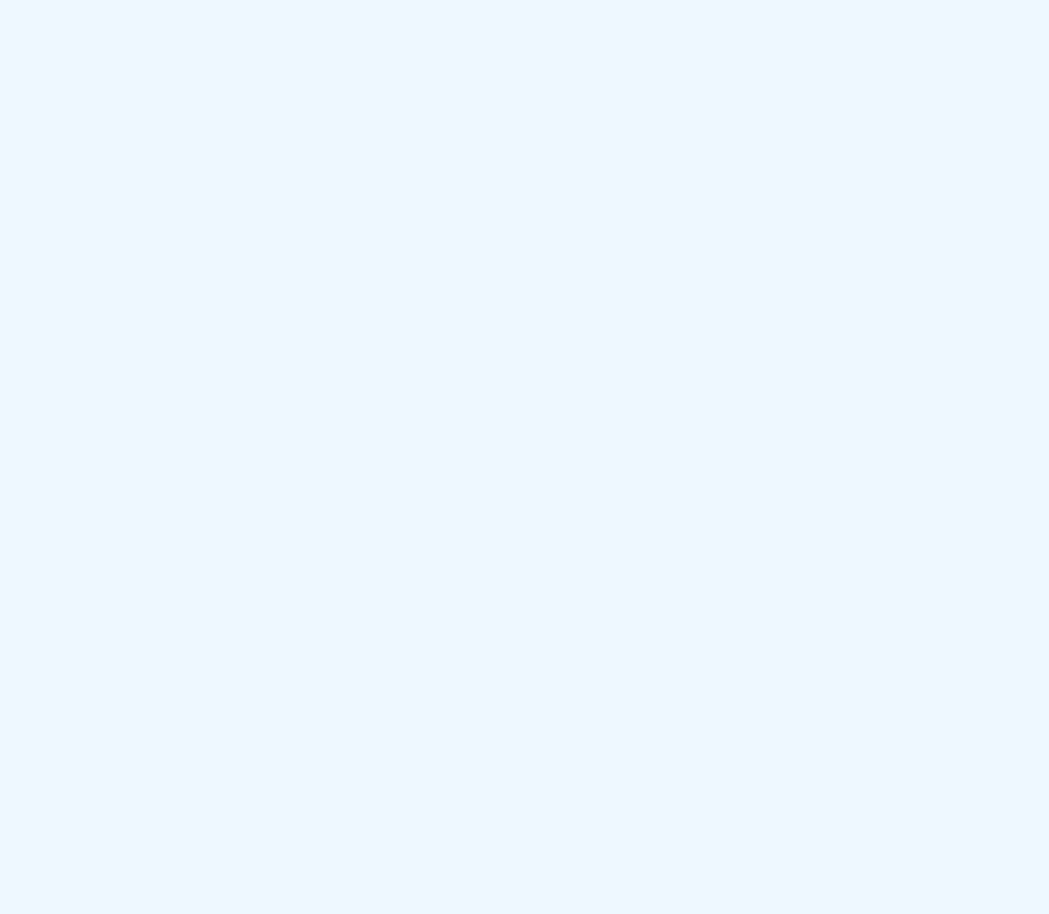
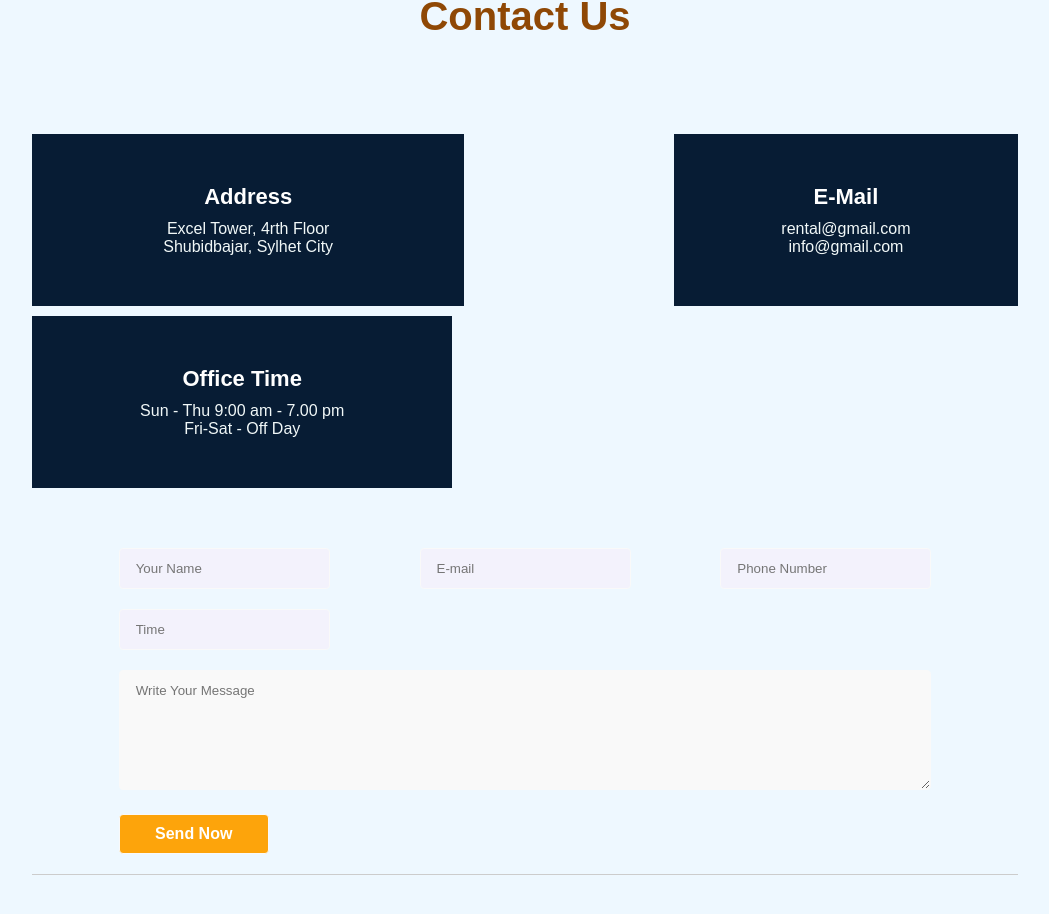
Before and after one commit to BushraAzmatHussain/find_home-client-side, a React (Create React App) app: page /contact in a window 1280 px wide. Shown: the part 1726-2640 px from the top of the page, without its empty margins (115-1164 px from the left). Before the commit the page ends 1701 px from the top, so only its background shows below. Built offline with nearby package versions, Linux system fonts and the light colour scheme; no server answers.

Commit message:
Contact section done

```diff
--- a/src/Components/Contact/Contact.css
+++ b/src/Components/Contact/Contact.css
@@ -0,0 +1,126 @@
+section {
+	/* padding: 40px; */
+	min-height: 100vh;
+	padding-left: 60px;
+	padding-right: 60px;
+
+	/* background-color: black; */
+	padding-top: 60px;
+	padding-bottom: 60px;
+}
+.padding-contact-text {
+	padding-bottom: 100px;
+}
+.contact-info {
+	display: inline-block;
+	width: 100%;
+	text-align: center;
+	margin-bottom: 10px;
+}
+/* .contact-info-icon {
+	margin-bottom: 15px;
+} */
+.contact-info-item {
+	background: #071c34;
+	/* padding: 30px 0px; */
+	padding: 50px;
+}
+.contact-page-sec .contact-page-form h2 {
+	color: #071c34;
+	text-transform: capitalize;
+	font-size: 22px;
+	font-weight: 700;
+}
+.contact-page-form .col-md-6.col-sm-6.col-xs-12 {
+	padding-left: 0;
+}
+.contact-page-form.contact-form input {
+	margin-bottom: 5px;
+}
+.contact-page-form.contact-form textarea {
+	height: 110px;
+}
+.contact-page-form.contact-form input[type='submit'] {
+	/* background: #1eb45c; */
+	width: 150px;
+	border-color: #aab3be;
+}
+/* .contact-info-icon i {
+	font-size: 48px;
+	color: #fda40b;
+} */
+.contact-info-text p {
+	margin-bottom: 0px;
+}
+.contact-info-text h2 {
+	color: #fff;
+	font-size: 22px;
+	text-transform: capitalize;
+	font-weight: 600;
+	margin-bottom: 10px;
+}
+.contact-info-text span {
+	color: #f1f8f8;
+	font-size: 16px;
+	font-weight: 300;
+	display: inline-block;
+	width: 100%;
+}
+
+.contact-page-form input {
+	background: #f3f2fc none repeat scroll 0 0;
+	/* background: transparent; */
+	border: 1px solid #f9f9f9;
+	margin-bottom: 20px;
+	padding: 12px 16px;
+	width: 100%;
+	border-radius: 4px;
+}
+
+.contact-page-form .message-input {
+	display: inline-block;
+	width: 100%;
+	padding-left: 0;
+}
+.single-input-field textarea {
+	background: #f9f9f9 none repeat scroll 0 0;
+	/* background: transparent; */
+	border: 1px solid #f9f9f9;
+	width: 100%;
+	height: 120px;
+	padding: 12px 16px;
+	border-radius: 4px;
+}
+.single-input-fieldsbtn input[type='submit'] {
+	background: #fda40b none repeat scroll 0 0;
+	color: #fff;
+	display: inline-block;
+	font-weight: 600;
+	padding: 10px 0;
+	text-transform: capitalize;
+	width: 150px;
+	margin-top: 20px;
+	font-size: 16px;
+}
+.single-input-fieldsbtn input[type='submit']:hover {
+	background: #071c34;
+	transition: all 0.4s ease-in-out 0s;
+	border-color: #071c34;
+}
+.single-input-field h4 {
+	color: #464646;
+	text-transform: capitalize;
+	font-size: 14px;
+}
+.contact-page-form {
+	display: inline-block;
+	width: 100%;
+	margin-top: 30px;
+}
+
+/* .contact-page-map {
+	margin-top: 36px;
+} */
+.contact-page-form form {
+	padding: 20px 15px 0;
+}
--- a/src/Components/Contact/Contact.js
+++ b/src/Components/Contact/Contact.js
@@ -1,10 +1,131 @@
 import React from 'react';
+import './Contact.css';
 
 const Contact = () => {
 	return (
-		<div>
-			<h1>Contact</h1>
-		</div>
+		<section class='contact-page-sec'>
+			<h1 className='text-center padding-contact-text font-bold drop-shadow-2xl rainbow-text'>
+				Contact Us
+			</h1>
+			<div class=''>
+				<div class='row'>
+					<div class='col-md-4'>
+						<div class='contact-info'>
+							<div class='contact-info-item'>
+								{/* <div class='contact-info-icon'>
+									<FaFacebook className=''></FaFacebook>
+								</div> */}
+								<div class='contact-info-text'>
+									<h2>Address</h2>
+									<span>Excel Tower, 4rth Floor</span>
+									<span>Shubidbajar, Sylhet City</span>
+								</div>
+							</div>
+						</div>
+					</div>
+					<div class='col-md-4'>
+						<div class='contact-info'>
+							<div class='contact-info-item'>
+								{/* <div class='contact-info-icon'>
+
+								</div> */}
+								<div class='contact-info-text'>
+									<h2>E-mail</h2>
+									<span>rental@gmail.com</span>
+									<span>info@gmail.com</span>
+								</div>
+							</div>
+						</div>
+					</div>
+					<div class='col-md-4'>
+						<div class='contact-info'>
+							<div class='contact-info-item'>
+								{/* <div class='contact-info-icon'>
+
+								</div> */}
+								<div class='contact-info-text'>
+									<h2>office time</h2>
+									<span>Sun - Thu 9:00 am - 7.00 pm</span>
+									<span>Fri-Sat - Off Day</span>
+								</div>
+							</div>
+						</div>
+					</div>
+				</div>
+				<div class='row'>
+					<div class='col-md-8'>
+						<div class='contact-page-form' method='post'>
+							{/* <h2>Get in Touch</h2> */}
+							<form action='' method='post'>
+								<div class='row'>
+									<div class='col-md-6 col-sm-6 col-xs-12'>
+										<div class='single-input-field'>
+											<input
+												type='text'
+												placeholder='Your Name'
+												name='name'
+											/>
+										</div>
+									</div>
+									<div class='col-md-6 col-sm-6 col-xs-12'>
+										<div class='single-input-field'>
+											<input
+												type='email'
+												placeholder='E-mail'
+												name='email'
+												required
+											/>
+										</div>
+									</div>
+									<div class='col-md-6 col-sm-6 col-xs-12'>
+										<div class='single-input-field'>
+											<input
+												type='text'
+												placeholder='Phone Number'
+												name='phone'
+											/>
+										</div>
+									</div>
+									<div class='col-md-6 col-sm-6 col-xs-12'>
+										<div class='single-input-field'>
+											<input
+												type='text'
+												placeholder='Time'
+												name='subject'
+											/>
+										</div>
+									</div>
+									<div class='col-md-12 message-input'>
+										<div class='single-input-field'>
+											<textarea
+												placeholder='Write Your Message'
+												name='message'
+											></textarea>
+										</div>
+									</div>
+									<div class='single-input-fieldsbtn'>
+										<input type='submit' value='Send Now' />
+									</div>
+								</div>
+							</form>
+						</div>
+					</div>
+					{/* <div class='col-md-4'>
+						<div class='contact-page-map'>
+							<iframe
+								src='https://www.google.com/maps/embed?pb=!1m18!1m12!1m3!1d109741.02912911311!2d76.69348873658222!3d30.73506264436677!2m3!1f0!2f0!3f0!3m2!1i1024!2i768!4f13.1!3m3!1m2!1s0x390fed0be66ec96b%3A0xa5ff67f9527319fe!2sChandigarh!5e0!3m2!1sen!2sin!4v1553497921355'
+								width='100%'
+								height='450'
+								frameborder='0'
+								style='border:0'
+								allowfullscreen
+							></iframe>
+							<img className="w-50 h-450" src='https://images.unsplash.com/photo-1564013799919-ab600027ffc6?ixlib=rb-4.0.3&ixid=MnwxMjA3fDB8MHxzZWFyY2h8MTB8fGhvdXNlfGVufDB8fDB8fA%3D%3D&w=1000&q=80' />
+						</div>
+					</div> */}
+				</div>
+			</div>
+		</section>
 	);
 };
 
```
Also changed, not shown: src/Components/Home/Home/Home/Home.js (indentation only).
